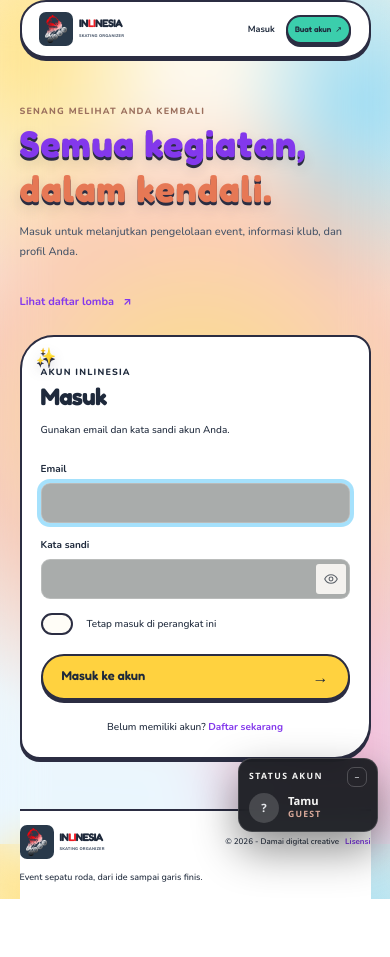
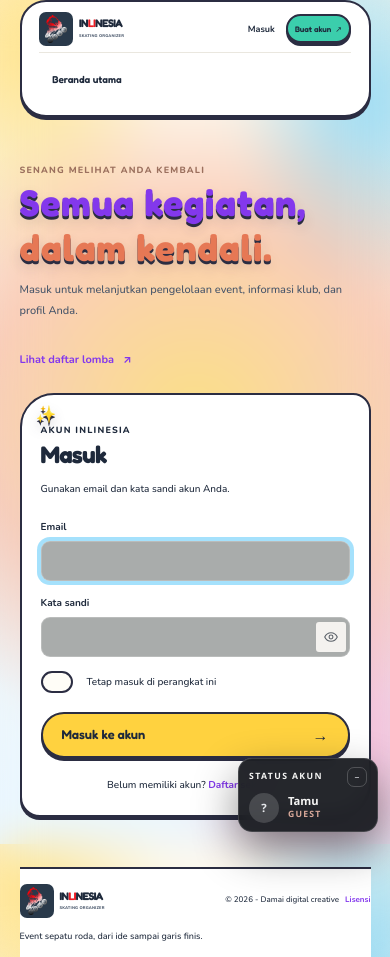
Before and after one commit to inlinesia/inlinesia, a Laravel app: page /masuk in a window 390 px wide. Before the commit the page ends 899 px from the top, so only its background shows below. Run offline with Laravel 12, Linux system fonts and the light colour scheme; style sheets or scripts are compiled from the project's sources.

Commit message:
fix: navbar beranda saja, rata kiri/kanan, dan melekat saat scroll

```diff
--- a/resources/css/account-portal.css
+++ b/resources/css/account-portal.css
@@ -671,6 +671,8 @@ body.auth-page { min-width: 360px; color: #283544; background: #faf9f6; font-fam
 @media (max-width: 880px) {
     .auth-page .public-header-account { flex-wrap: wrap; }
     .auth-page .public-nav { display: none; }
+    .auth-page .public-nav.is-minimal { display: flex; order: 3; width: 100%; flex-wrap: nowrap; justify-content: flex-start; gap: 20px; margin: 0; overflow-x: auto; padding: 11px 0; border-top: 1px solid #eae7df; }
+    .auth-page .public-nav.is-minimal a { flex: none; font-size: 10px; white-space: nowrap; }
     .auth-page .public-nav.is-account-nav { display: flex; order: 3; width: 100%; flex-wrap: nowrap; justify-content: flex-start; gap: 20px; margin: 0; overflow-x: auto; padding: 11px 0; border-top: 1px solid #eae7df; }
     .auth-page .public-nav.is-account-nav a { flex: none; font-size: 10px; white-space: nowrap; }
     .account-page { max-width: 560px; grid-template-columns: minmax(0, 1fr); gap: 24px; padding: 45px 0 60px; }
@@ -722,6 +724,7 @@ body.auth-page { min-width: 360px; color: #283544; background: #faf9f6; font-fam
 }
 @media (max-width: 460px) {
     .auth-page .public-nav { display: none; }
+    .auth-page .public-nav.is-minimal,
     .auth-page .public-nav.is-account-nav { display: flex; }
     .auth-page .public-header-actions .public-login { font-size: 9px; }
     .profile-edit-card .account-form, .account-edit-card .account-form { grid-template-columns: 1fr; }
--- a/resources/css/ceria-theme.css
+++ b/resources/css/ceria-theme.css
@@ -330,7 +330,9 @@ html[data-theme='ceria'] {
 }
 
 [data-theme='ceria'] .public-header {
-    position: relative;
+    position: sticky;
+    top: 0;
+    z-index: 40;
     padding: 0.7rem 1.25rem;
     background: var(--bg-surface);
     border: 2.5px solid var(--border-ink);
--- a/resources/css/landing.css
+++ b/resources/css/landing.css
@@ -1,7 +1,7 @@
 body.public-home { min-width: 360px; color: #242a34; background: #e9e4da; font-family: 'Instrument Sans', 'Segoe UI', sans-serif; }
 .public-site { --ink: #242a34; --muted: #777c81; --orange: #e67855; --paper: #f1ece2; --line: #ded6c8; max-width: 1600px; margin: 0 auto; padding: 0 7.1%; background: #f1ece2; }
 .public-site a:focus-visible { outline-color: #e67855; border-radius: 3px; }
-.public-header { display: flex; min-height: 88px; align-items: center; justify-content: space-between; gap: 22px; border-bottom: 1px solid var(--line); }
+.public-header { position: sticky; top: 0; z-index: 40; display: flex; min-height: 88px; align-items: center; justify-content: space-between; gap: 22px; border-bottom: 1px solid var(--line); }
 .public-brand { display: inline-flex; flex: none; align-items: center; }
 .inlinesia-logo { display: inline-flex; flex: none; align-items: center; gap: 10px; }
 .inlinesia-logo-image { display: block; width: 62px; height: 62px; flex: none; overflow: hidden; padding: 6px; border-radius: 10px; background: #29394a; object-fit: contain; }
@@ -19,12 +19,13 @@ body.public-home { min-width: 360px; color: #242a34; background: #e9e4da; font-f
 .inlinesia-logo-copy strong { color: var(--flag-white); font-size: 17px; font-weight: 800; letter-spacing: -.65px; line-height: 1; }
 .inlinesia-logo-copy .logo-accent { color: var(--flag-red); }
 .inlinesia-logo-copy small { color: #858681; font-size: 6px; font-weight: 750; letter-spacing: .65px; white-space: nowrap; }
-.public-nav { display: flex; align-items: center; gap: clamp(18px, 3.2vw, 48px); margin-left: auto; }
+.public-nav { display: flex; align-items: center; gap: clamp(18px, 3.2vw, 48px); margin-left: 0; }
 .public-nav { flex-wrap: wrap; }
+.public-nav.is-minimal { gap: 0; }
 .public-nav a, .public-login { color: #54585b; font-size: 11px; font-weight: 550; transition: color .18s; }
 .public-nav a:hover, .public-login:hover, .footer-admin-link:hover { color: var(--orange); }
 .public-nav a.is-current { color: #d66f4f; font-weight: 700; }
-.public-header-actions { display: flex; align-items: center; gap: 19px; margin-left: 10px; }
+.public-header-actions { display: flex; align-items: center; gap: 19px; margin-left: auto; }
 .public-login { white-space: nowrap; }
 .public-button { position: relative; z-index: 1; display: inline-flex; min-height: 43px; align-items: center; justify-content: center; gap: 18px; padding: 0 16px; border-radius: 4px; font-size: 10px; font-weight: 650; transition: transform .18s, background .18s, box-shadow .18s; }
 .public-button:hover { transform: translateY(-2px); box-shadow: 0 6px 16px #26313d1a; }
--- a/resources/views/components/navbar.blade.php
+++ b/resources/views/components/navbar.blade.php
@@ -3,13 +3,15 @@
         <x-logo />
     </a>
 
-    <nav class="public-nav{{ auth()->check() && (auth()->user()->role === 'admin' || auth()->user()->hasVerifiedEmail()) ? ' is-account-nav' : '' }}" aria-label="Navigasi utama">
+    <nav class="public-nav{{ auth()->check() && (auth()->user()->role === 'admin' || auth()->user()->hasVerifiedEmail()) ? ' is-account-nav' : '' }}{{ request()->routeIs('home') ? '' : ' is-minimal' }}" aria-label="Navigasi utama">
         <a href="{{ route('home') }}" @if (request()->routeIs('home')) class="is-current" aria-current="page" @endif>Beranda utama</a>
-        <a href="{{ route('events.index') }}" @if (request()->routeIs('events.index')) class="is-current" aria-current="page" @endif>Daftar kejuaraan</a>
-        <a href="{{ route('home') }}#layanan">Fitur platform</a>
-        <a href="{{ route('home') }}#cara-kerja">Alur penggunaan</a>
-        <a href="{{ route('home') }}#kontak">Kontak</a>
-        <a href="{{ route('home') }}#tentang">Tentang kami</a>
+        @if (request()->routeIs('home'))
+            <a href="{{ route('events.index') }}" @if (request()->routeIs('events.index')) class="is-current" aria-current="page" @endif>Daftar kejuaraan</a>
+            <a href="{{ route('home') }}#layanan">Fitur platform</a>
+            <a href="{{ route('home') }}#cara-kerja">Alur penggunaan</a>
+            <a href="{{ route('home') }}#kontak">Kontak</a>
+            <a href="{{ route('home') }}#tentang">Tentang kami</a>
+        @endif
     </nav>
 
     <div class="public-header-actions">
```
Also changed, not shown: docs/adr-0049-navbar-beranda-saja-dan-melekat.md (added, +19 -0 lines), tests/Feature/AccountPortalTest.php (+4 -4 lines).
